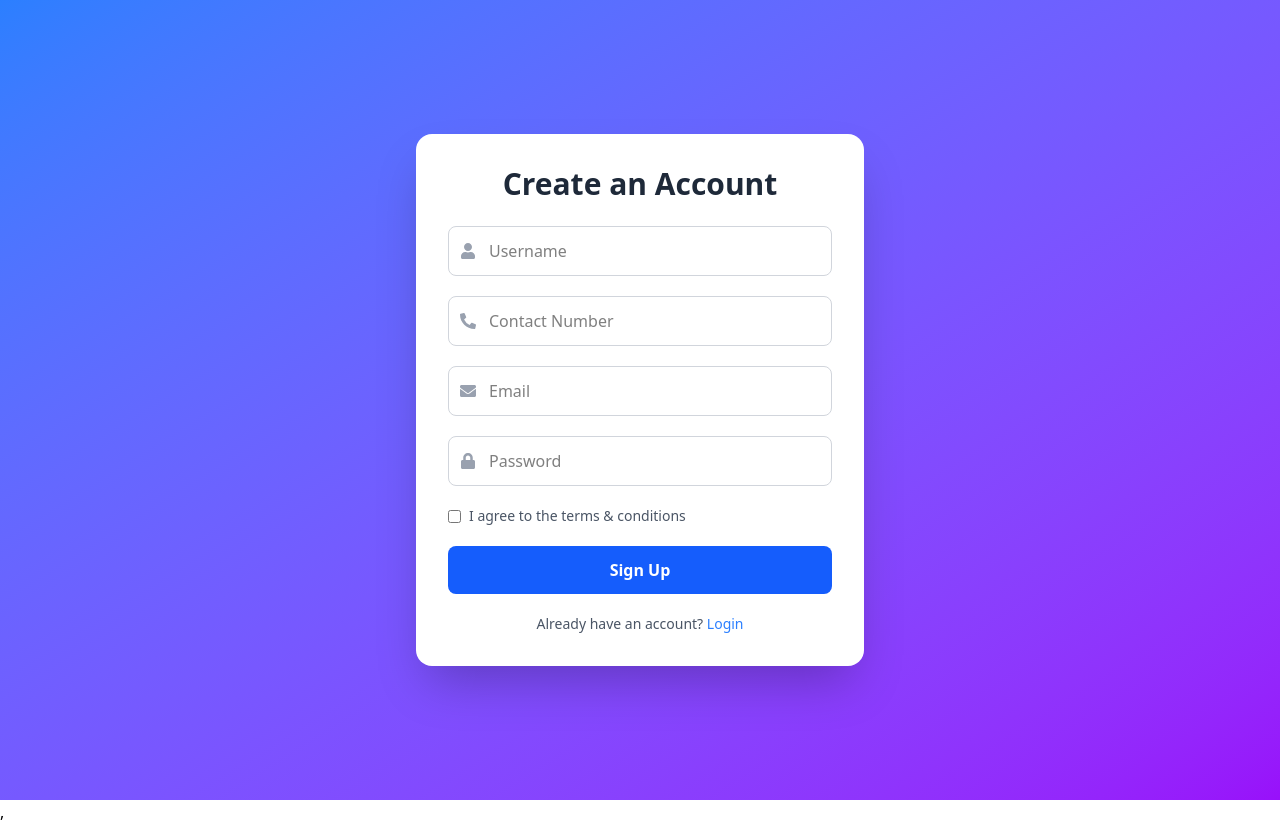
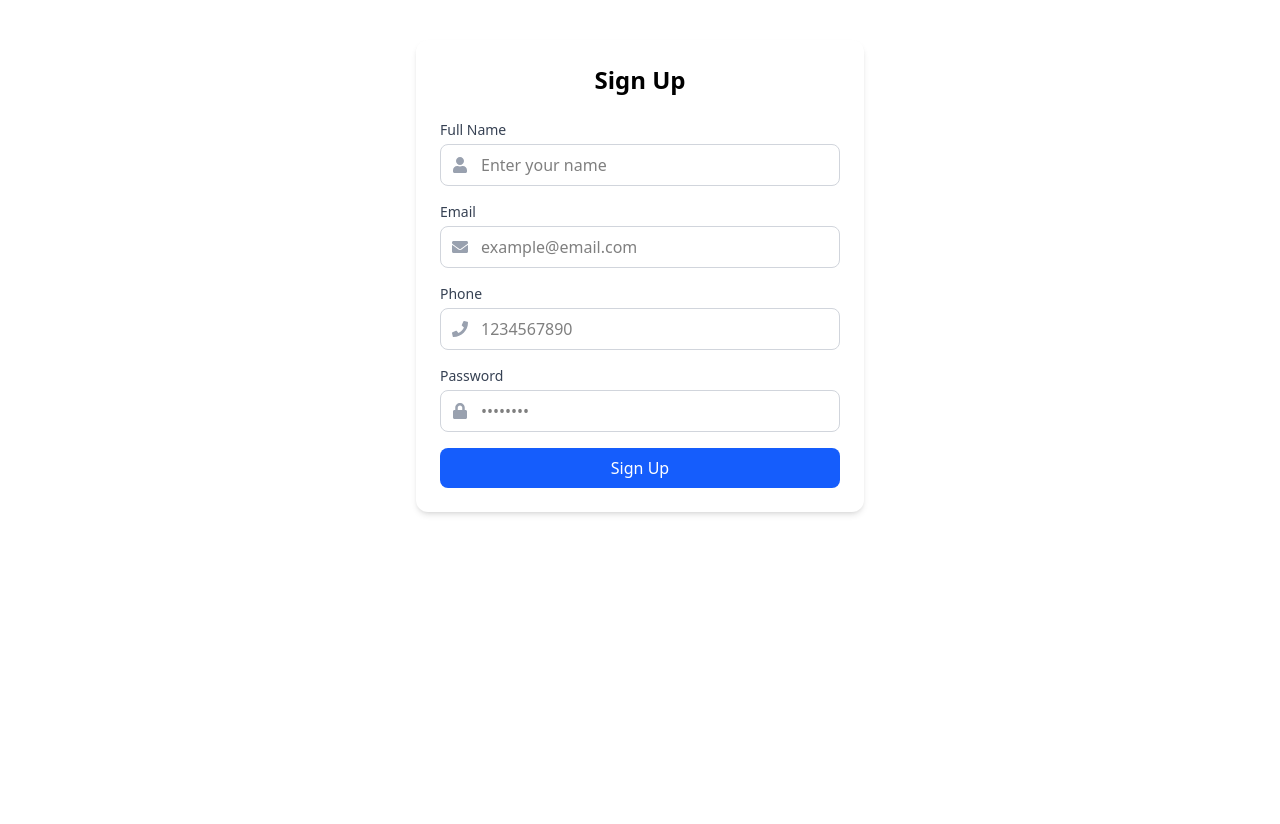
Before and after one commit to reshavshrma/E-Commerce, a React (Vite) app in the folder client/: page /register in a window 1280 px wide. After the commit the page ends 800 px from the top, so only its background shows below. Built offline with nearby package versions, Linux system fonts and the light colour scheme; no server answers.

Commit message:
Auth pages of frontend working - signup | login| logout | check auth

```diff
--- a/client/src/App.jsx
+++ b/client/src/App.jsx
@@ -6,6 +6,7 @@ import Contact from "./components/Navigation/Contact/Contact";
 import Policies from "./components/Navigation/Policies/Policies";
 import Login from "./pages/Authentication/Login/Login";
 import SignUp from "./pages/Authentication/SignUp/SignUp";
+import Logout from "./components/Logout/Logout";
 function App() {
 
 
@@ -18,6 +19,7 @@ function App() {
     <Route path="/policies" element={<Policies/>} />
     <Route path="/login" element={<Login/>} />
     <Route path="/register" element={<SignUp/>} />
+    <Route path="/logout" element={<Logout/>} />
 
 
       </Routes>
--- /dev/null
+++ b/client/src/components/Logout/Logout.jsx
@@ -0,0 +1,37 @@
+import React, { useEffect } from "react";
+import axios from "axios";
+import { useNavigate } from "react-router-dom";
+import { useUser } from "../../components/UserContext/UserContext";
+
+const Logout = () => {
+  const { setUser } = useUser();
+  const navigate = useNavigate();
+
+  useEffect(() => {
+    const logoutUser = async () => {
+      try {
+        const response = await axios.post(
+          `${import.meta.env.VITE_API_URL}/api/user/logout`,
+          {},
+          { withCredentials: true }
+        );
+
+        if (response.status === 200) {
+          setUser(null);
+          localStorage.removeItem("user");
+          navigate("/"); // Redirect to homepage or login page
+        } else {
+          console.error("Logout failed with unexpected status:", response.status);
+        }
+      } catch (error) {
+        console.error("❌ Failed to logout:", error?.response?.data?.message || error.message);
+      }
+    };
+
+    logoutUser();
+  }, [setUser, navigate]);
+
+  return null;
+};
+
+export default Logout;
--- a/client/src/components/Navbars/Navbar/DesktopNavbar.jsx
+++ b/client/src/components/Navbars/Navbar/DesktopNavbar.jsx
@@ -25,14 +25,14 @@ const DesktopNavbar = () => {
             </NavLink>
         </li>
       ))}
-      <li>
+
       <li  className="  hover:scale-110 hover:font-semibold">
             <NavLink to="/cart" className=" flex gap-1 justify-center items-center ">
               Cart <TiShoppingCart className="flex justify-center items-center"/>
             </NavLink>
         </li>
 
-      </li>
+
  <li className="">
   <FaUserCircle className=" text-2xl"/>
  </li>
--- /dev/null
+++ b/client/src/components/UserContext/UserContext.jsx
@@ -0,0 +1,66 @@
+import React, { createContext, useContext, useState, useEffect } from "react";
+import axios from "axios";
+
+// Create context
+const UserContext = createContext();
+
+export const UserProvider = ({ children }) => {
+  const [user, setUser] = useState(() => {
+    const storedUser = localStorage.getItem("user");
+    if (storedUser) {
+      console.log("🔁 Loaded user from localStorage:", storedUser);
+      return JSON.parse(storedUser);
+    }
+    return null;
+  });
+
+  const fetchAuthStatus = async () => {
+    console.log("📡 Fetching user authentication status...");
+
+    try {
+      const response = await axios.get(
+        `${import.meta.env.VITE_API_URL}/api/user/auth`,
+        { withCredentials: true }
+      );
+
+      if (response.data.isAuthenticated) {
+        console.log("✅ User is authenticated:", response.data.user);
+        setUser(response.data.user);
+      } else {
+        console.log("❌ User is not authenticated");
+        setUser(null);
+      }
+    } catch (error) {
+      console.error("❌ Error fetching authentication status:", error);
+      setUser(null);
+    }
+  };
+
+  useEffect(() => {
+    if (!user) {
+      console.log("🔍 No user in state, calling fetchAuthStatus()");
+      fetchAuthStatus();
+    } else {
+      console.log("✅ User already in state:", user);
+    }
+  }, [user]);
+
+  useEffect(() => {
+    if (user) {
+      console.log("💾 Saving user to localStorage...");
+      localStorage.setItem("user", JSON.stringify(user));
+    } else {
+      console.log("🧹 Removing user from localStorage (logged out)");
+      localStorage.removeItem("user");
+    }
+  }, [user]);
+
+  return (
+    <UserContext.Provider value={{ user, setUser }}>
+      {children}
+    </UserContext.Provider>
+  );
+};
+
+// Custom hook to use the UserContext
+export const useUser = () => useContext(UserContext);
--- a/client/src/main.jsx
+++ b/client/src/main.jsx
@@ -1,13 +1,13 @@
-import { StrictMode } from 'react'
 import { createRoot } from 'react-dom/client'
 import {BrowserRouter} from 'react-router-dom'
 import App from './App.jsx'
 import './index.css'
+import { UserProvider } from './components/UserContext/UserContext.jsx'
 
 createRoot(document.getElementById('root')).render(
   <BrowserRouter>
-  <StrictMode>
+  <UserProvider>
     <App />
-  </StrictMode>,
+  </UserProvider>
   </BrowserRouter>
 )
--- /dev/null
+++ b/client/src/pages/Authentication/Login/InputField.jsx
@@ -0,0 +1,21 @@
+import React, { forwardRef } from "react";
+
+const InputField = forwardRef(({ type, name, value, onChange, placeholder, icon }, ref) => {
+  return (
+    <div className="relative flex items-center">
+      <span className="absolute left-3 text-gray-400">{icon}</span>
+      <input
+        ref={ref}
+        type={type}
+        name={name}
+        value={value}
+        onChange={onChange}
+        placeholder={placeholder}
+        autoComplete="off"
+        className="w-full py-2 px-10 rounded-md border border-gray-600 bg-transparent text-white placeholder-gray-400 focus:outline-none focus:ring-2 focus:ring-green-400"
+      />
+    </div>
+  );
+});
+
+export default InputField;
--- a/client/src/pages/Authentication/Login/Login.jsx
+++ b/client/src/pages/Authentication/Login/Login.jsx
@@ -1,44 +1,132 @@
-import React from "react";
-import { FaUser, FaLock } from "react-icons/fa";
+import React, { useState, useRef } from "react";
+import axios from "axios";
+import { useNavigate, NavLink } from "react-router-dom";
+import InputField from "./InputField";
+import { useUser } from "../../../components/UserContext/UserContext";
+import { FaEnvelope } from "react-icons/fa";
+import { BsShieldLockFill } from "react-icons/bs";
+import { validateLoginForm } from "./validateForm";
 
-const Login = () => {
+const LoginForm = () => {
+  const navigate = useNavigate();
+  const { setUser } = useUser();
+  const [loginUser, setLoginUser] = useState({ email: "", password: "" });
+  const [formErrors, setFormErrors] = useState({});
+  const [isLoading, setIsLoading] = useState(false);
+
+  const inputRefs = {
+    email: useRef(),
+    password: useRef(),
+  };
+
+  const handleInputChange = (e) => {
+    const { name, value } = e.target;
+    setLoginUser((prev) => ({ ...prev, [name]: value }));
+
+    if (inputRefs[name]?.current) {
+      inputRefs[name].current.style.color = value ? "white" : "black";
+      inputRefs[name].current.style.textAlign = "center";
+      inputRefs[name].current.style.backgroundColor = "#5454544f";
+    }
+  };
+
+  const handleSubmitForm = async (e) => {
+    e.preventDefault();
+    const errors = validateLoginForm(loginUser);
+    setFormErrors(errors);
+    if (Object.keys(errors).length !== 0) return;
+
+    setIsLoading(true);
+    try {
+      const response = await axios.post(
+        `${import.meta.env.VITE_API_URL}/api/user/login`,
+        loginUser,
+        { withCredentials: true }
+      );
+
+      if (response.status === 200) {
+        const userData = response.data.data.user;
+        setUser(userData);
+        localStorage.setItem("user", JSON.stringify(userData));
+        setLoginUser({ email: "", password: "" });
+        navigate("/");
+      }
+    } catch (error) {
+      if (error.response?.data?.details) {
+        const backendErrors = error.response.data.details.reduce((acc, msg) => {
+          if (msg.toLowerCase().includes("email")) acc.email = msg;
+          else if (msg.toLowerCase().includes("password")) acc.password = msg;
+          else acc.global = msg;
+          return acc;
+        }, {});
+        setFormErrors(backendErrors);
+      } else {
+        setFormErrors({
+          global: error.response?.data?.message || "Failed to login! Please try again later.",
+        });
+      }
+    } finally {
+      setIsLoading(false);
+    }
+  };
+
   return (
-    <div className="flex items-center justify-center min-h-screen bg-gray-100 px-4">
-      <div className="w-full max-w-md p-8 bg-white rounded-2xl shadow-2xl">
-        <h2 className="text-3xl font-bold text-center text-gray-800 mb-6">Welcome Back</h2>
-        <form className="space-y-5">
-          <div className="relative">
-            <FaUser className="absolute left-3 top-1/2 transform -translate-y-1/2 text-gray-400" />
-            <input
-              type="text"
-              placeholder="Username"
-              className="w-full pl-10 pr-4 py-3 border border-gray-300 rounded-lg focus:outline-none focus:ring-2 focus:ring-blue-400"
-            />
-          </div>
-          <div className="relative">
-            <FaLock className="absolute left-3 top-1/2 transform -translate-y-1/2 text-gray-400" />
-            <input
-              type="password"
-              placeholder="Password"
-              className="w-full pl-10 pr-4 py-3 border border-gray-300 rounded-lg focus:outline-none focus:ring-2 focus:ring-blue-400"
-            />
-          </div>
-          <div className="flex justify-between text-sm text-gray-600">
-            <label className="flex items-center">
-              <input type="checkbox" className="mr-2" /> Remember me
-            </label>
-            <a href="#" className="hover:text-blue-500">Forgot password?</a>
-          </div>
-          <button className="w-full py-3 bg-blue-600 text-white font-semibold rounded-lg hover:bg-blue-700 transition-all">
-            Login
-          </button>
-          <p className="text-center text-gray-600 text-sm">
-            Don't have an account? <a href="#" className="text-blue-500">Sign up</a>
-          </p>
-        </form>
+    <form className="flex flex-col gap-y-4 lg:p-5" onSubmit={handleSubmitForm}>
+      {formErrors.global && <ErrorMessage message={formErrors.global} />}
+
+      <InputField
+        type="email"
+        name="email"
+        placeholder="please enter your email"
+        value={loginUser.email}
+        onChange={handleInputChange}
+        error={formErrors.email}
+        icon={<FaEnvelope />}
+        ref={inputRefs.email}
+      />
+      {formErrors.email && (
+        <p className="text-red-500 text-sm text-center">{formErrors.email}</p>
+      )}
+
+      <InputField
+        type="password"
+        name="password"
+        placeholder="please enter your password"
+        value={loginUser.password}
+        onChange={handleInputChange}
+        error={formErrors.password}
+        icon={<BsShieldLockFill />}
+        ref={inputRefs.password}
+      />
+      {formErrors.password && (
+        <p className="text-red-500 text-sm text-center">{formErrors.password}</p>
+      )}
+
+      <div className="text-center text-gray-400 mt-2 text-sm sm:text-base">
+        <span>Don’t have an account? </span>
+        <NavLink to="/user/register" className="text-sky-500 hover:underline">
+          Register
+        </NavLink>
       </div>
-    </div>
+
+      <button
+        type="submit"
+        disabled={isLoading}
+        className={`w-full border-gray-500 border-2 font-semibold px-4 py-2 text-white rounded-xl mt-4 ${
+          isLoading ? "bg-gray-800 cursor-not-allowed" : "bg-green-600 hover:bg-green-700"
+        } flex items-center justify-center gap-2`}
+      >
+        {isLoading ? (
+          <>
+            <div className="w-5 h-5 border-2 border-green-400 border-t-transparent rounded-full animate-spin"></div>
+            <span className="text-green-400 animate-pulse">Verifying...</span>
+          </>
+        ) : (
+          "Verify Now"
+        )}
+      </button>
+    </form>
   );
 };
 
-export default Login;
+export default LoginForm;
--- /dev/null
+++ b/client/src/pages/Authentication/Login/validateForm.js
@@ -0,0 +1,13 @@
+// utils/validateForm.js
+export const validateLoginForm = (formData) => {
+    const errors = {};
+    const { email, password } = formData;
+
+    if (!email.trim()) errors.email = "Email is required!";
+    else if (!/^[^\s@]+@[^\s@]+\.[^\s@]+$/.test(email.trim())) errors.email = "Invalid email format!";
+
+    if (!password.trim()) errors.password = "Password is required!";
+    else if (password.length < 6) errors.password = "Password must be at least 6 characters!";
+
+    return errors;
+  };
--- /dev/null
+++ b/client/src/pages/Authentication/SignUp/InputField.jsx
@@ -0,0 +1,27 @@
+import React from "react";
+
+const InputField = React.memo(({ label, name, type, value, onChange, error, placeholder, icon: Icon }) => {
+  return (
+    <div className="mb-4">
+      <label htmlFor={name} className="block text-sm font-medium text-gray-700 mb-1">
+        {label}
+      </label>
+      <div className="relative">
+        {Icon && <Icon className="absolute left-3 top-1/2 transform -translate-y-1/2 text-gray-400" />}
+        <input
+          type={type}
+          name={name}
+          id={name}
+          value={value}
+          onChange={onChange}
+          placeholder={placeholder}
+          autoComplete="off"
+          className={`w-full px-4 py-2 pl-10 rounded-lg border ${error ? "border-red-500" : "border-gray-300"} focus:outline-none focus:ring-2 focus:ring-blue-500`}
+        />
+      </div>
+      {error && <p className="text-red-500 text-sm mt-1">{error}</p>}
+    </div>
+  );
+});
+
+export default InputField;
--- a/client/src/pages/Authentication/SignUp/SignUp.jsx
+++ b/client/src/pages/Authentication/SignUp/SignUp.jsx
@@ -1,57 +1,108 @@
-import React from "react";
-import { FaUser, FaPhoneAlt, FaLock, FaEnvelope } from "react-icons/fa";
+import React, { useState } from "react";
+import InputField from "./InputField";
+import  {validateForm}  from "./validateForm";
+import { FaUser, FaEnvelope, FaPhone, FaLock } from "react-icons/fa";
+import axios from "axios";
+import { useNavigate } from "react-router-dom";
 
 const Signup = () => {
+  const [formData, setFormData] = useState({
+    name: "",
+    email: "",
+    phone: "",
+    password: ""
+  });
+
+  const [errors, setErrors] = useState({});
+  const [serverError, setServerError] = useState("");
+  const [loading, setLoading] = useState(false);
+  const navigate = useNavigate();
+  const handleChange = (e) => {
+    const { name, value } = e.target;
+    setFormData((prev) => ({ ...prev, [name]: value }));
+    setErrors((prev) => ({ ...prev, [name]: "" }));
+  };
+
+  const handleSubmit = async (e) => {
+    e.preventDefault();
+    setServerError("");
+
+    const validationErrors = validateForm(formData, ["name", "email", "phone", "password"]);
+    if (Object.keys(validationErrors).length > 0) {
+      return setErrors(validationErrors);
+    }
+
+    try {
+      setLoading(true);
+      const res = await axios.post( `${import.meta.env.VITE_API_URL}/api/user/register`,
+         formData,
+         {withCredentials : true}
+        );
+      console.log("User registered:", res.data);
+      navigate('/');
+      // Optional: navigate to login or home page here
+    } catch (err) {
+      setServerError(err.response?.data?.message || "Registration failed. Try again.");
+    } finally {
+      setLoading(false);
+    }
+  };
+
   return (
-    <div className="flex items-center justify-center min-h-screen bg-gradient-to-br from-blue-500 to-purple-600 px-4">
-      <div className="w-full max-w-md p-8 bg-white rounded-2xl shadow-2xl">
-        <h2 className="text-3xl font-bold text-center text-gray-800 mb-6">Create an Account</h2>
-        <form className="space-y-5">
-          <div className="relative">
-            <FaUser className="absolute left-3 top-1/2 transform -translate-y-1/2 text-gray-400" />
-            <input
+    <div className="max-w-md mx-auto mt-10 p-6 bg-white shadow-md rounded-xl">
+      <h2 className="text-2xl font-bold mb-6 text-center">Sign Up</h2>
+      <form onSubmit={handleSubmit} noValidate>
+        <InputField
+          label="Full Name"
+          name="name"
           type="text"
-              placeholder="Username"
-              className="w-full pl-10 pr-4 py-3 border border-gray-300 rounded-lg focus:outline-none focus:ring-2 focus:ring-blue-400"
+          value={formData.name}
+          onChange={handleChange}
+          placeholder="Enter your name"
+          icon={FaUser}
+          error={errors.name}
         />
-          </div>
-          <div className="relative">
-            <FaPhoneAlt className="absolute left-3 top-1/2 transform -translate-y-1/2 text-gray-400" />
-            <input
-              type="number"
-              placeholder="Contact Number"
-              className="w-full pl-10 pr-4 py-3 border border-gray-300 rounded-lg focus:outline-none focus:ring-2 focus:ring-blue-400"
+        <InputField
+          label="Email"
+          name="email"
+          type="email"
+          value={formData.email}
+          onChange={handleChange}
+          placeholder="example@email.com"
+          icon={FaEnvelope}
+          error={errors.email}
         />
-          </div>
-          <div className="relative">
-            <FaEnvelope className="absolute left-3 top-1/2 transform -translate-y-1/2 text-gray-400" />
-            <input
-              type="email"
-              placeholder="Email"
-              className="w-full pl-10 pr-4 py-3 border border-gray-300 rounded-lg focus:outline-none focus:ring-2 focus:ring-blue-400"
+        <InputField
+          label="Phone"
+          name="phone"
+          type="tel"
+          value={formData.phone}
+          onChange={handleChange}
+          placeholder="1234567890"
+          icon={FaPhone}
+          error={errors.phone}
         />
-          </div>
-          <div className="relative">
-            <FaLock className="absolute left-3 top-1/2 transform -translate-y-1/2 text-gray-400" />
-            <input
+        <InputField
+          label="Password"
+          name="password"
           type="password"
-              placeholder="Password"
-              className="w-full pl-10 pr-4 py-3 border border-gray-300 rounded-lg focus:outline-none focus:ring-2 focus:ring-blue-400"
+          value={formData.password}
+          onChange={handleChange}
+          placeholder="••••••••"
+          icon={FaLock}
+          error={errors.password}
         />
-          </div>
-          <div className="flex justify-between text-sm text-gray-600">
-            <label className="flex items-center">
-              <input type="checkbox" className="mr-2" /> I agree to the terms & conditions
-            </label>
-          </div>
-          <button className="w-full py-3 bg-blue-600 text-white font-semibold rounded-lg hover:bg-blue-700 transition-all">
-            Sign Up
+
+        {serverError && <p className="text-red-500 text-sm text-center mb-4">{serverError}</p>}
+
+        <button
+          type="submit"
+          disabled={loading}
+          className="w-full bg-blue-600 text-white py-2 rounded-lg hover:bg-blue-700 transition duration-300"
+        >
+          {loading ? "Signing up..." : "Sign Up"}
         </button>
-          <p className="text-center text-gray-600 text-sm">
-            Already have an account? <a href="#" className="text-blue-500">Login</a>
-          </p>
       </form>
-      </div>
     </div>
   );
 };
--- /dev/null
+++ b/client/src/pages/Authentication/SignUp/validateForm.js
@@ -0,0 +1,36 @@
+// utils/validateForm.js
+
+export const validateForm = (formData, fields = []) => {
+    const errors = {};
+
+    fields.forEach((field) => {
+      const value = formData[field]?.trim();
+
+      switch (field) {
+        case "name":
+          if (!value) errors.name = "Name is required";
+          else if (value.length < 3) errors.name = "Name must be at least 3 characters";
+          break;
+
+        case "email":
+          if (!value) errors.email = "Email is required";
+          else if (!/^[^\s@]+@[^\s@]+\.[^\s@]+$/.test(value)) errors.email = "Invalid email format";
+          break;
+
+        case "phone":
+          if (!value) errors.phone = "Phone number is required";
+          else if (!/^\d{10}$/.test(value)) errors.phone = "Phone number must be 10 digits";
+          break;
+
+        case "password":
+          if (!value) errors.password = "Password is required";
+          else if (value.length < 6) errors.password = "Password must be at least 6 characters";
+          break;
+
+        default:
+          break;
+      }
+    });
+
+    return errors;
+  };
```
Also changed, not shown: 1 other file (tests, documents, lock files or other folders). Lines whose indentation alone changed are shown as unchanged.
